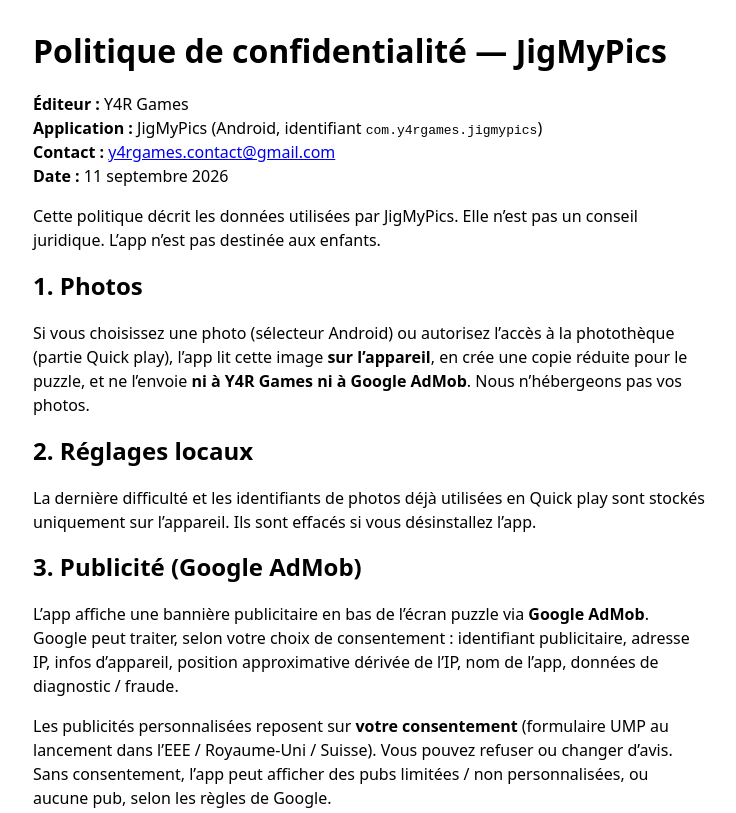
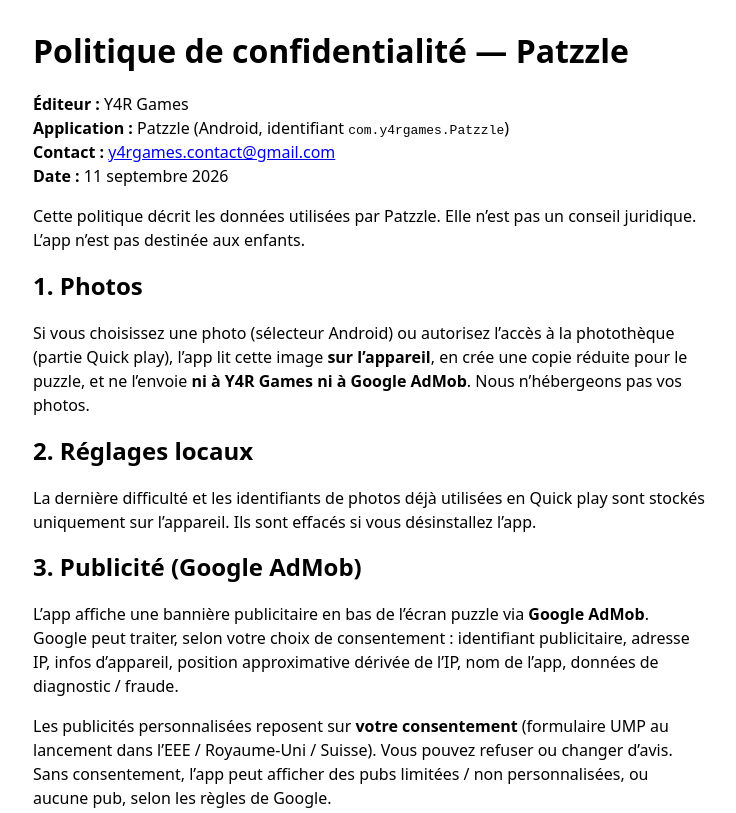
Before and after one commit to stanislasbardoux/jigmypicsprivacy, a plain HTML site: page index.html in a window 1280 px wide. Shown: the top 813 px of the page, without its empty margins (271-1007 px from the left). Drawn offline with Linux system fonts and the light colour scheme.

Commit message:
Update index.html
Rename to Patzzle

```diff
--- a/index.html
+++ b/index.html
@@ -3,20 +3,20 @@
 <head>
   <meta charset="utf-8">
   <meta name="viewport" content="width=device-width, initial-scale=1">
-  <title>Politique de confidentialité — JigMyPics</title>
+  <title>Politique de confidentialité — Patzzle</title>
   <style>
     body { font-family: system-ui, sans-serif; max-width: 42rem; margin: 2rem auto; padding: 0 1rem; line-height: 1.5; }
     h1, h2 { line-height: 1.2; }
   </style>
 </head>
 <body>
-  <h1>Politique de confidentialité — JigMyPics</h1>
+  <h1>Politique de confidentialité — Patzzle</h1>
   <p><strong>Éditeur :</strong> Y4R Games<br>
-     <strong>Application :</strong> JigMyPics (Android, identifiant <code>com.y4rgames.jigmypics</code>)<br>
+     <strong>Application :</strong> Patzzle (Android, identifiant <code>com.y4rgames.Patzzle</code>)<br>
      <strong>Contact :</strong> <a href="mailto:CONTACT@EMAIL">y4rgames.contact@gmail.com</a><br>
      <strong>Date :</strong> 11 septembre 2026</p>
 
-  <p>Cette politique décrit les données utilisées par JigMyPics. Elle n’est pas un conseil juridique. L’app n’est pas destinée aux enfants.</p>
+  <p>Cette politique décrit les données utilisées par Patzzle. Elle n’est pas un conseil juridique. L’app n’est pas destinée aux enfants.</p>
 
   <h2>1. Photos</h2>
   <p>Si vous choisissez une photo (sélecteur Android) ou autorisez l’accès à la photothèque (partie Quick play), l’app lit cette image <strong>sur l’appareil</strong>, en crée une copie réduite pour le puzzle, et ne l’envoie <strong>ni à Y4R Games ni à Google AdMob</strong>. Nous n’hébergeons pas vos photos.</p>
@@ -45,8 +45,8 @@
   <p>Pas de compte, pas d’envoi de photos vers un serveur, pas d’analytics / crash reporting Firebase, pas d’achat intégré. Si cela change, cette page sera mise à jour.</p>
 
   <hr>
-  <h1 lang="en">Privacy policy — JigMyPics</h1>
+  <h1 lang="en">Privacy policy — Patzzle</h1>
   <p lang="en">Publisher: Y4R Games. Contact: y4rgames.contact@gmail.com. Date: 11 September 2026.</p>
-  <p lang="en">JigMyPics is an Android photo puzzle. Photos you pick stay on device and are not uploaded. Local settings stay on device. Ads use Google AdMob; personalized ads need consent in the EEA/UK/Switzerland via Google’s UMP form. We do not sell data. See <a href="https://policies.google.com/technologies/partner-sites">How Google uses information from sites or apps that use our services</a>. Not directed at children. You may contact us or the French DPA (CNIL).</p>
+  <p lang="en">Patzzle is an Android photo puzzle. Photos you pick stay on device and are not uploaded. Local settings stay on device. Ads use Google AdMob; personalized ads need consent in the EEA/UK/Switzerland via Google’s UMP form. We do not sell data. See <a href="https://policies.google.com/technologies/partner-sites">How Google uses information from sites or apps that use our services</a>. Not directed at children. You may contact us or the French DPA (CNIL).</p>
 </body>
 </html>
```
